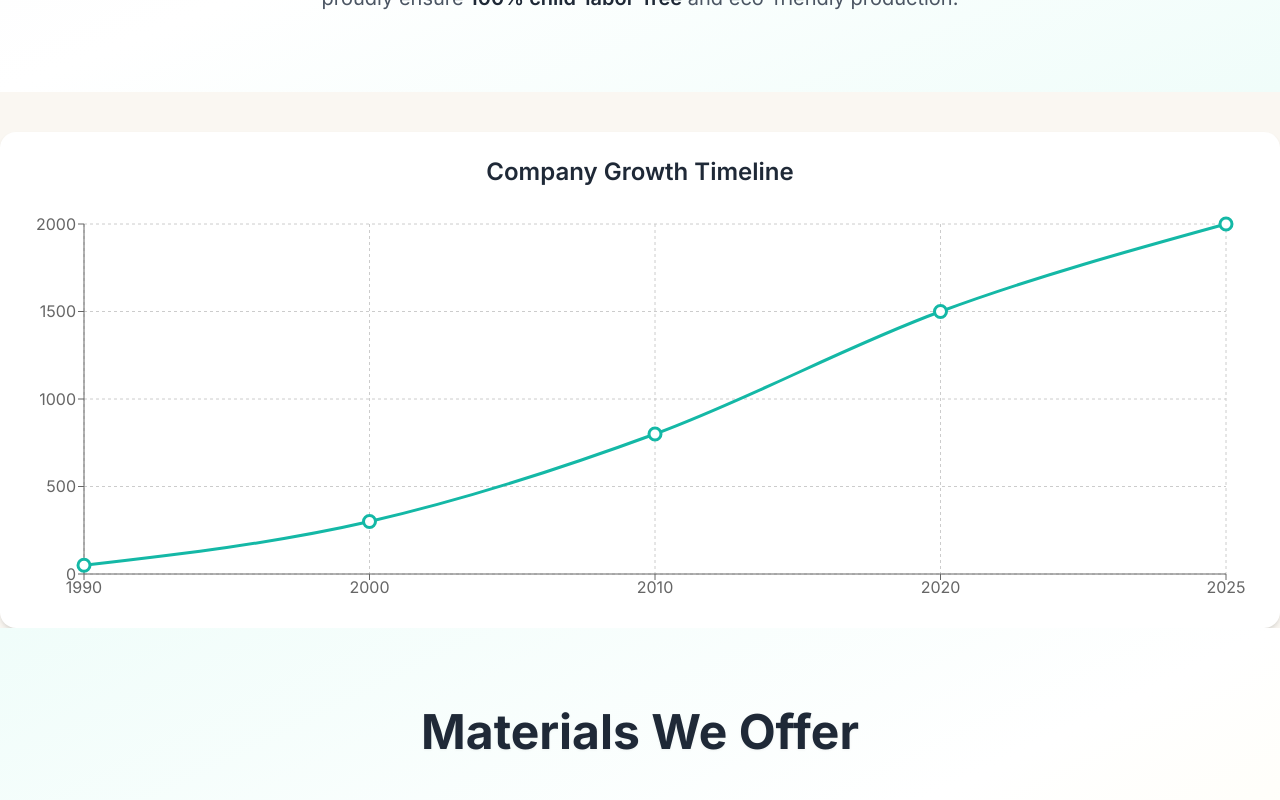
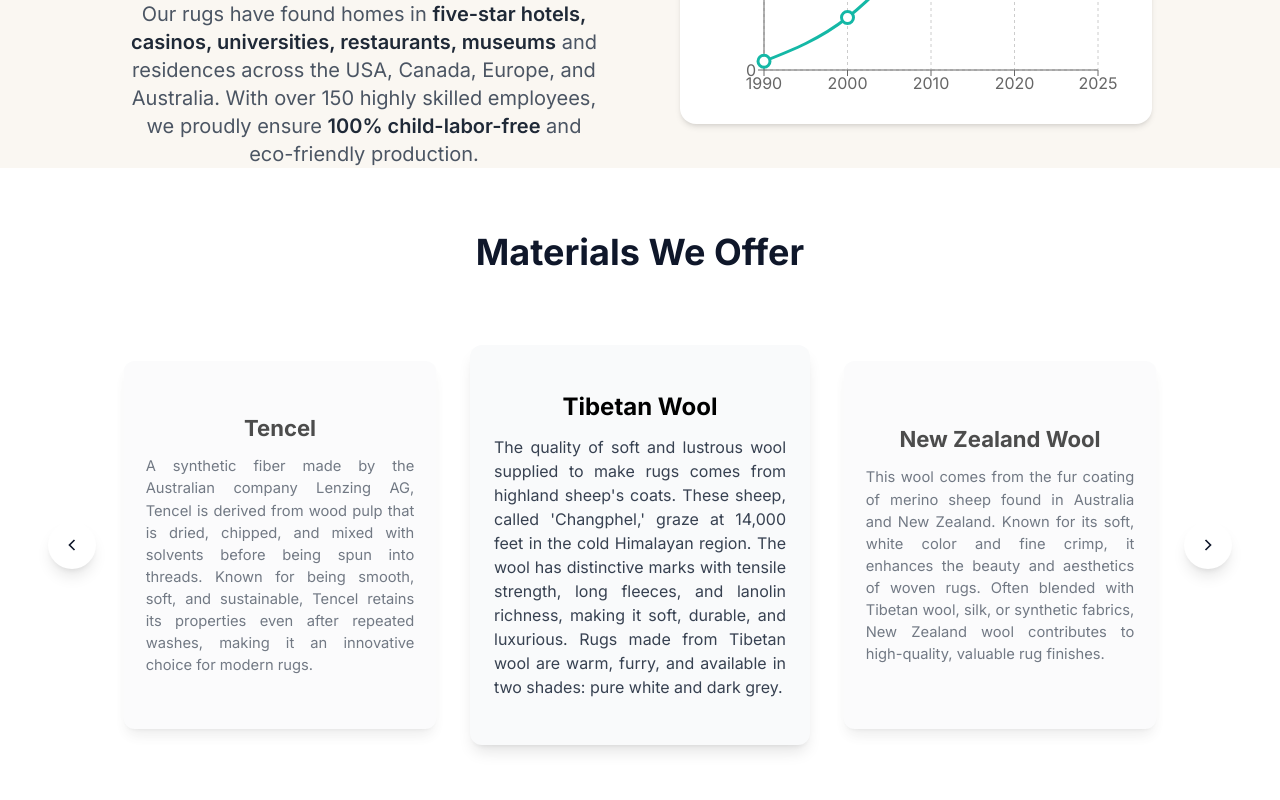
Before and after one commit to prabeskc/Modern_Nature_Design_Nepal, a React (Vite) app: page /about in a window 1280 px wide. Shown: the part 880-1680 px from the top of the page. Built offline with nearby package versions, Linux system fonts and the light colour scheme.

Commit message:
about page edited

```diff
--- a/src/components/about/HistoryGraph.tsx
+++ b/src/components/about/HistoryGraph.tsx
@@ -20,7 +20,7 @@ const data = [
 
 const HistoryGraph: React.FC = () => {
   return (
-    <div className="bg-white shadow-md rounded-2xl p-6 mt-10">
+    <div className="bg-white shadow-md rounded-2xl p-6 mt-10 mb-10">
       <h3 className="text-2xl font-semibold text-gray-800 mb-4 text-center">
         Company Growth Timeline
       </h3>
--- /dev/null
+++ b/src/components/about/MaterialsCarousel.tsx
@@ -0,0 +1,145 @@
+import React, { useMemo, useState, useCallback, useEffect } from "react";
+
+type Material = {
+  title: string;
+  description: string;
+};
+
+const materials: Material[] = [
+  {
+    title: "Tibetan Wool",
+    description:
+      "The quality of soft and lustrous wool supplied to make rugs comes from highland sheep's coats. These sheep, called 'Changphel,' graze at 14,000 feet in the cold Himalayan region. The wool has distinctive marks with tensile strength, long fleeces, and lanolin richness, making it soft, durable, and luxurious. Rugs made from Tibetan wool are warm, furry, and available in two shades: pure white and dark grey.",
+  },
+  {
+    title: "New Zealand Wool",
+    description:
+      "This wool comes from the fur coating of merino sheep found in Australia and New Zealand. Known for its soft, white color and fine crimp, it enhances the beauty and aesthetics of woven rugs. Often blended with Tibetan wool, silk, or synthetic fabrics, New Zealand wool contributes to high-quality, valuable rug finishes.",
+  },
+  {
+    title: "Chinese Silk",
+    description:
+      "Produced by Bombyx mori silkworms in the cocoon stage, Chinese silk is renowned for its luxurious and soft quality. When combined with wool, it enhances rugs by adding both softness and shine.",
+  },
+  {
+    title: "Local Silk",
+    description:
+      "Harvested by farmers in Nepal, local silk is processed in factories to create high-quality rugs with natural shine and softness. Its production also supports local farmers by providing them with opportunities to sell silk in domestic markets, contributing to sustainable livelihoods.",
+  },
+  {
+    title: "Viscose",
+    description:
+      "Made from cellulose xanthate, viscose is a regenerated fiber that mimics the qualities of silk. When used in rugs, it provides a glossy, silken feel at a more economical price, making it a popular choice in Nepal’s rug-making industry.",
+  },
+  {
+    title: "Tencel",
+    description:
+      "A synthetic fiber made by the Australian company Lenzing AG, Tencel is derived from wood pulp that is dried, chipped, and mixed with solvents before being spun into threads. Known for being smooth, soft, and sustainable, Tencel retains its properties even after repeated washes, making it an innovative choice for modern rugs.",
+  },
+];
+
+const clamp = (n: number, min: number, max: number) =>
+  Math.max(min, Math.min(max, n));
+
+const MaterialsCarousel: React.FC = () => {
+  const [active, setActive] = useState(0);
+  const [isMobile, setIsMobile] = useState(false);
+
+  // Track mobile state
+  useEffect(() => {
+    const handleResize = () => setIsMobile(window.innerWidth < 640);
+    handleResize();
+    window.addEventListener("resize", handleResize);
+    return () => window.removeEventListener("resize", handleResize);
+  }, []);
+
+  const goPrev = useCallback(() => {
+    setActive((i) => (i - 1 + materials.length) % materials.length);
+  }, []);
+
+  const goNext = useCallback(() => {
+    setActive((i) => (i + 1) % materials.length);
+  }, []);
+
+  const layout = useMemo(() => {
+    const STEP_X = 360; // horizontal spacing between cards
+    const SCALE_FACTOR = 0.08; // scale reduction for side cards
+    const MAX_VISIBLE = 1; // left/right cards relative to center
+
+    return materials.map((_, i) => {
+      let d = i - active;
+      if (d > materials.length / 2) d -= materials.length;
+      if (d < -materials.length / 2) d += materials.length;
+
+      if (Math.abs(d) > MAX_VISIBLE) return { d, tx: 0, scale: 0, opacity: 0, z: 0 };
+
+      const tx = d * STEP_X;
+      const scale = 1 - Math.abs(d) * SCALE_FACTOR;
+      const opacity = 1 - Math.abs(d) * 0.3;
+      const z = 100 - Math.abs(d);
+
+      return { d, tx, scale, opacity, z };
+    });
+  }, [active]);
+
+  return (
+    <section className="bg-white py-16 select-none">
+      <div className="w-11/12 max-w-6xl mx-auto">
+        <h2 className="text-center text-3xl md:text-4xl font-extrabold text-slate-900">
+          Materials We Offer
+        </h2>
+
+        {/* Carousel */}
+        <div className="relative mt-12">
+          {/* Arrows */}
+          <button
+            aria-label="Previous"
+            onClick={goPrev}
+            className="absolute -left-4 top-1/2 -translate-y-1/2 z-20 w-12 h-12 rounded-full bg-white shadow-lg flex items-center justify-center"
+          >
+            <svg width="20" height="20" viewBox="0 0 24 24" className="text-slate-900">
+              <path d="M15 18l-6-6 6-6" fill="none" stroke="currentColor" strokeWidth="2" />
+            </svg>
+          </button>
+
+          <button
+            aria-label="Next"
+            onClick={goNext}
+            className="absolute -right-4 top-1/2 -translate-y-1/2 z-20 w-12 h-12 rounded-full bg-white shadow-lg flex items-center justify-center"
+          >
+            <svg width="20" height="20" viewBox="0 0 24 24" className="text-slate-900">
+              <path d="M9 18l6-6-6-6" fill="none" stroke="currentColor" strokeWidth="2" />
+            </svg>
+          </button>
+
+          {/* Cards */}
+          <div className="relative h-[400px] sm:h-[450px] flex justify-center items-center">
+            {materials.map((m, i) => {
+              const { tx, scale, opacity, z } = layout[i];
+              if (opacity === 0) return null; // hide cards outside visible range
+
+              return (
+                <div
+                  key={i}
+                  className="absolute w-[300px] sm:w-[340px] h-[360px] sm:h-[400px] bg-gray-50 p-6 rounded-xl shadow-lg flex flex-col justify-center transition-transform duration-500"
+                  style={{
+                    transform: `translateX(${tx}px) scale(${scale})`,
+                    zIndex: z,
+                    opacity,
+                  }}
+                >
+                  <h3 className="text-xl md:text-2xl font-bold mb-3 text-center">{m.title}</h3>
+                  <p className="text-sm md:text-base text-gray-700 text-justify overflow-auto">
+                    {m.description}
+                  </p>
+                </div>
+              );
+            })}
+          </div>
+        </div>
+      </div>
+    </section>
+  );
+};
+
+export default MaterialsCarousel;
--- a/src/components/about/OurHistory.tsx
+++ b/src/components/about/OurHistory.tsx
@@ -9,13 +9,14 @@ const fadeInUp:Variants = {
 const OurHistoryPage: React.FC = () => {
   return (
     <motion.section
-      className="relative bg-gradient-to-br from-gray-50 via-white to-teal-50 py-20 px-6 md:px-20"
+      // className="relative bg-gradient-to-br from-gray-50 via-white to-teal-50 py-20 px-6 md:px-20"
+      className="mt-10"
       initial="hidden"
       whileInView="visible"
       viewport={{ once: true, amount: 0.2 }}
       variants={fadeInUp}
     >
-      <div className="max-w-5xl mx-auto space-y-6 text-center">
+      <div className="mt-4 max-w-5xl mx-auto space-y-6 text-center">
         <h2 className="text-4xl md:text-5xl font-bold text-gray-800 drop-shadow-sm">
           Our History
         </h2>
--- a/src/pages/About.tsx
+++ b/src/pages/About.tsx
@@ -1,24 +1,31 @@
-
 import AboutUsPage from '@/components/about/AboutUs'
 import HistoryGraph from '@/components/about/HistoryGraph'
+import MaterialsCarousel from '@/components/about/MaterialsCarousel'
 import MaterialsPage from '@/components/about/MaterialsPage'
 import OurHistoryPage from '@/components/about/OurHistory'
 import ProductionProcessPage from '@/components/about/ProductionProcessPage'
 import Footer from '@/components/ui/Footer'
 import Navbar from '@/components/ui/Navbar'
-import React from 'react'
 
 const About = () => {
   return (
     <div className="min-h-screen bg-off-white pt-4">
-          <Navbar />
-          <AboutUsPage />
+      <Navbar />
+      <AboutUsPage />
+      <div className="flex flex-col lg:flex-row gap-20 w-4/5 mx-auto">
+        <div className="w-full lg:w-1/2">
           <OurHistoryPage />
+        </div>
+        <div className="w-full lg:w-1/2">
           <HistoryGraph />
-          <MaterialsPage />
-          <ProductionProcessPage />
-          <Footer />
         </div>
+      </div>
+
+      <MaterialsCarousel />
+      <MaterialsPage />
+      <ProductionProcessPage />
+      <Footer />
+    </div>
   )
 }
 
```
Also changed, not shown: src/components/contact/StudioBanner.tsx (+204 -103 lines).
